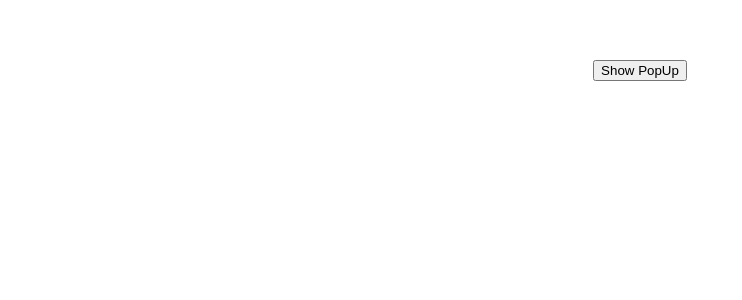
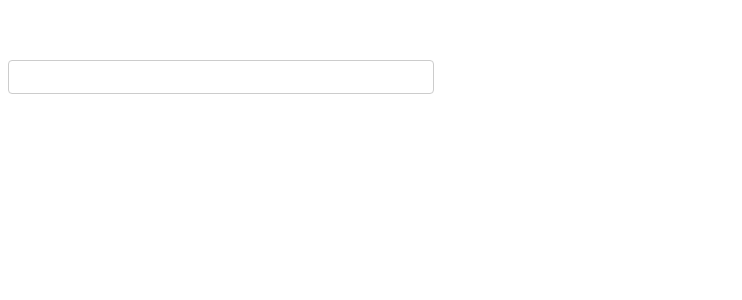
Before and after one commit to Daemusin12/vue-js, a Vue app in the folder vue-components/: page / in a window 1280 px wide. Shown: the top 300 px of the page, without its empty margins (0-742 px from the left). Built offline with nearby package versions, Linux system fonts and the light colour scheme.

Commit message:
Components  and v-model

```diff
--- a/vue-components/src/App.vue
+++ b/vue-components/src/App.vue
@@ -4,24 +4,26 @@
   <!-- <ArticleComponent id="my-article"  :likes="50" :isPublished="true"/> -->
   <!-- <h3>AppComponent username {{ name }}</h3>
   <ComponentC /> -->
-  <button @click="showPopUp = true">Show PopUp</button>
-  <PopUp v-show="showPopUp" @close="closePopUp" />
+  <!-- <button @click="showPopUp = true">Show PopUp</button>
+  <PopUp v-show="showPopUp" @close="closePopUp" /> -->
+  <InputComponent v-model="name" />
 </template>
 
 <script>
 // import GreetHello from './components/GreetHello.vue'
 // import ArticleComponent from './components/ArticleComponent.vue'
 // import ComponentC from './components/ComponentC.vue'
-import PopUp from './components/PopUp.vue'
+// import PopUp from './components/PopUp.vue'
+import InputComponent from './components/InputComponent.vue';
 
 export default {
   name: 'App',
   components: {
-    PopUp,
-  },
+    InputComponent,
+},
   data() {
     return {
-      showPopUp: false
+      name: ''
     }
   },
   provide() {
@@ -29,10 +31,6 @@
       }
     },
   methods: {
-    closePopUp(name) {
-      this.showPopUp = false
-      console.log('name', name)
-    }
   }
 }
 </script>
--- /dev/null
+++ b/vue-components/src/components/InputComponent.vue
@@ -0,0 +1,28 @@
+<template>
+    <input type="text" :value="modelValue" @input="$emit('update:modelValue', $event.target.value)" />
+</template>
+
+<script>
+export default {
+    name: 'InputComponent',
+    props: {
+        modelValue: String
+    }
+}
+</script>
+
+<style>
+input[type='text'] {
+    display: block;
+    width: 400px;
+    padding: 6px 12px;
+    font-size: 14px;
+    line-height: 1.4;
+    color: #555;
+    background-color: #fff;
+    background-image: none;
+    border: 1px solid #ccc;
+    border-radius: 4px;
+}
+
+</style>
```
